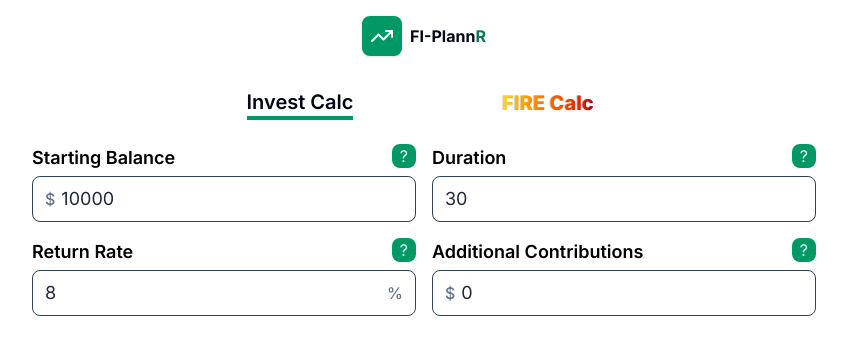
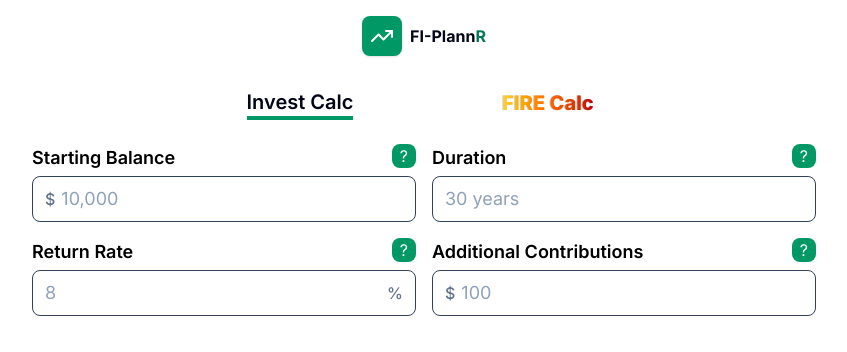
Before and after one commit to jwilliams21/fi-plannr, a React (Vite) app: page /basic in a window 1280 px wide. Shown: the top 352 px of the page, without its empty margins (216-1063 px from the left). Built offline with nearby package versions, Linux system fonts and the light colour scheme.

Commit message:
Default values and error message handling for both basic and fire schemas

```diff
--- a/src/components/BasicCalculatorForm.jsx
+++ b/src/components/BasicCalculatorForm.jsx
@@ -14,15 +14,17 @@
 
     const { handleSubmit, register, formState: { errors } } = useForm({
         resolver: zodResolver(basicSchema),
-        defaultValues: basicSchema.parse({}),
         shouldUnregister: false,
     });
 
     const onSubmit = (data) => {
-        data.contributionTiming = contributionTiming;
-        data.contributionFrequency = contributionFrequency;
+        const completedData = {
+            ...data,
+            contributionTiming,
+            contributionFrequency
+        }
 
-        const results = basicMath(data);
+        const results = basicMath(completedData);
         onCalculated(results);
     }
 
--- a/src/components/BasicInputs.jsx
+++ b/src/components/BasicInputs.jsx
@@ -50,7 +50,7 @@
           labelInfoVariant='base'
           inputVariant='base'
           divClassName='flex flex-col'
-          placeholder='8 %'
+          placeholder='8'
           symbolType='percentage'
           error={errors.returnRate}
           description='What return rate are you expecting?  If you are not sure, try 8% to start.'
--- a/src/features/fi-calculator/basicSchema.js
+++ b/src/features/fi-calculator/basicSchema.js
@@ -1,24 +1,25 @@
 import { z } from 'zod';
 
+const numericDefault = (fallback, minVal = 0, minMessage, maxVal, maxMessage) => {
+    return z.preprocess(
+        (val) => {
+            if (val === '' || val === null || val === undefined) return undefined;
+            const parsed = Number(val);
+            return Number.isNaN(parsed) ? undefined : parsed;
+        },
+        z
+         .number({invalid_type_error: 'Must be a number'})
+         .min(minVal, minMessage || `Must be at least ${minMessage}`)
+         .max(maxVal, maxMessage || `Must be no more than ${maxMessage}`)
+         .default(fallback)
+    )
+}
+
 export const basicSchema = z.object({
-    startingAmt: z.coerce.number({ invalid_type_error: 'Must be a number.' })
-        .min(1, 'Starting amount must be greater than zero.')
-        .step(0.01, 'Only two places past the decimal is allowed.')
-        .default(10000),
-    duration: z.coerce.number({ invalid_type_error: 'Must be a number.' })
-        .min(1, 'Duration must be at least one year.')
-        .max(100, 'Duration must be less than 100.')
-        .step(1, 'Only whole years allowed.')
-        .default(30),
-    returnRate: z.coerce.number({ invalid_type_error: 'Must be a number.' })
-        .min(1, 'Interest rates cannot be negative')
-        .max(100, 'Interest rates cannot be greater than 100.')
-        .step(0.01, 'Only two places past the decimal is allowed.')
-        .default(8),
-    addContribute: z.coerce.number({ invalid_type_error: 'Must be a number.' })
-        .min(0, 'Additional contributions cannot be less than zero.')
-        .step(0.01, 'Only two places past the decimal is allowed.')
-        .default(0)
+    startingAmt: numericDefault(10000, 0, 'Amount must be a positive value', 1000000000, "Really...?  C'mon"),
+    duration: numericDefault(1, 1, 'Duration must be at least one year', 100, "You're not even alive anymore!"),
+    returnRate: numericDefault(0, 0, 'Return rate must be a positive value', 100, "Really?  C'mon"),
+    addContribute: numericDefault(0, 0, 'Contribution must be a positive value', 1000000000, "Really...?  C'mon")
 })
 
 // input validation lives here - this will look through the inputs to determine if bad data is collected before the data ever reaches the basic math.
```
